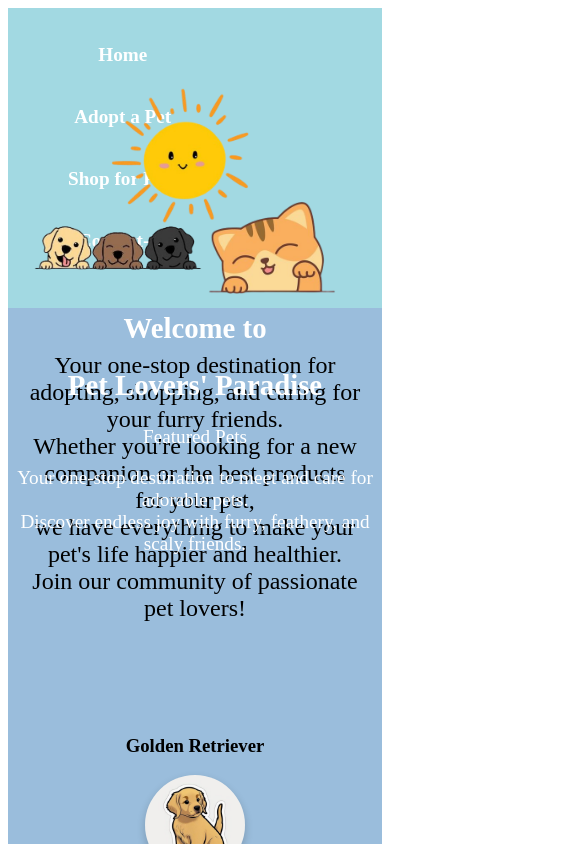
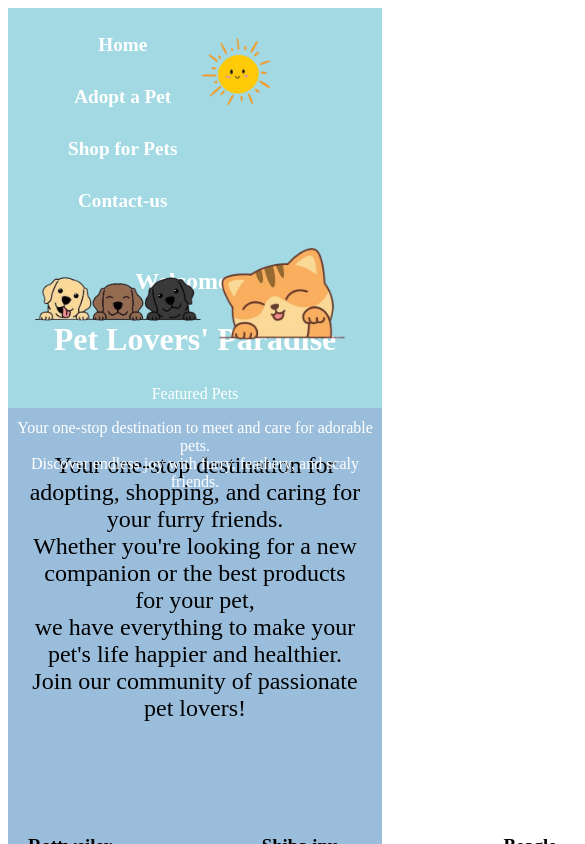
Before and after one commit to 2412robin/pet-, a plain HTML site: page index.html in a window 390 px wide. Shown: the top 844 px of the page, 585 px wide, since content can reach past the window. Drawn offline with Linux system fonts and the light colour scheme.

Commit message:
small  changes

```diff
--- a/style.css
+++ b/style.css
@@ -275,57 +275,79 @@ nav ul li a {
   }
 
 
-  /* Mobile Responsiveness */
-@media screen and (max-width: 768px) {
-  .header {
-      height: 300px;
-  }
-
-  .hero-content {
-      font-size: 1.2rem;
-  }
-
-  .pet-images {
-      flex-direction: column;
-      align-items: center;
-  }
-
-  .pet-images img {
-      width: 100px;
-      height: auto;
-      margin-bottom: 10px;
-  }
-
-  .header-img, .header-img2 {
-      width: 200px;
-      height: 150px;
-  }
-
+  /* Mobile responsiveness for header */
+@media (max-width: 768px) {
+  /* Stack nav items vertically for smaller screens */
   nav ul {
       flex-direction: column;
       align-items: center;
   }
 
   nav ul li {
-      margin: 10px 0;
+      margin-bottom: 10px;
   }
 
-  .cards-container {
-      flex-direction: column;
-      width: 100%;
+  /* Adjust hero section font size */
+  .hero-content h1 {
+      font-size: 2rem;
   }
 
-  .card {
-      width: 100%;
-      margin-bottom: 20px;
+  .hero-content h2 {
+      font-size: 2.5rem;
   }
 
-  .footer {
-      grid-template-columns: 1fr;
-      text-align: center;
+  .hero-content p {
+      font-size: 1.2rem;
   }
 
-  .footer h2, .footer h3 {
-      font-size: 16px;
+  /* Adjust header images */
+  .header-img, .header-img2 {
+      width: 250px;
+      height: auto;
+      bottom: 5px;
+  }
+
+  .header-img2 {
+      bottom: 10px;
+      right: 0;
+  }
+
+  /* Adjust the sun position */
+  .sun {
+      top: 20px;
+      right: 20px;
+      animation: none; /
+  }
+
+  .sun img {
+      width: 150px;
+      height: 150px;
   }
 }
+
+/* Further responsiveness for smaller screens */
+@media (max-width: 480px) {
+  /* For mobile, shrink everything even more */
+  .hero-content h1 {
+      font-size: 1.5rem;
+  }
+
+  .hero-content h2 {
+      font-size: 2rem;
+  }
+
+  .hero-content p {
+      font-size: 1rem;
+  }
+
+  /* Resize header images even more */
+  .header-img, .header-img2 {
+      width: 200px;
+  }
+
+  /* Adjust sun image */
+  .sun img {
+      width: 100px;
+      height: 100px;
+  }
+}
```
